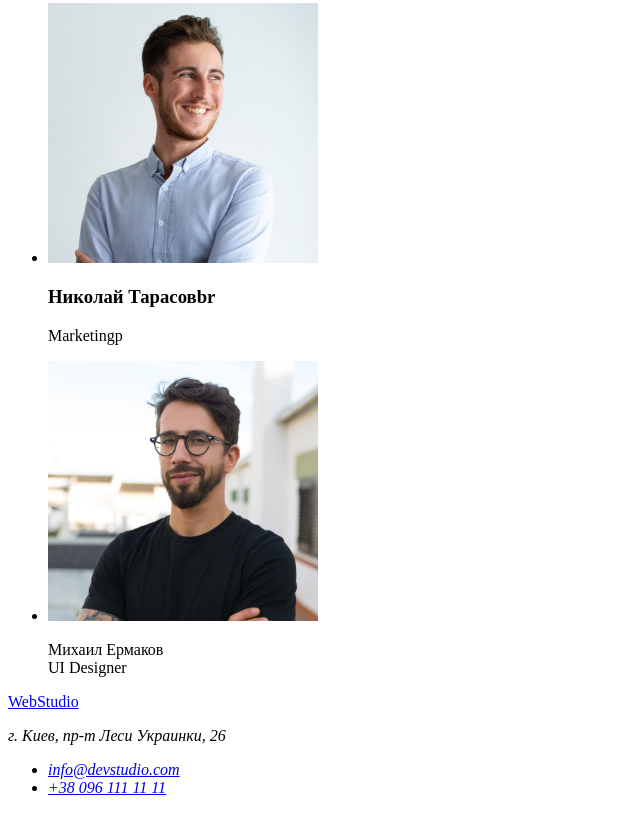
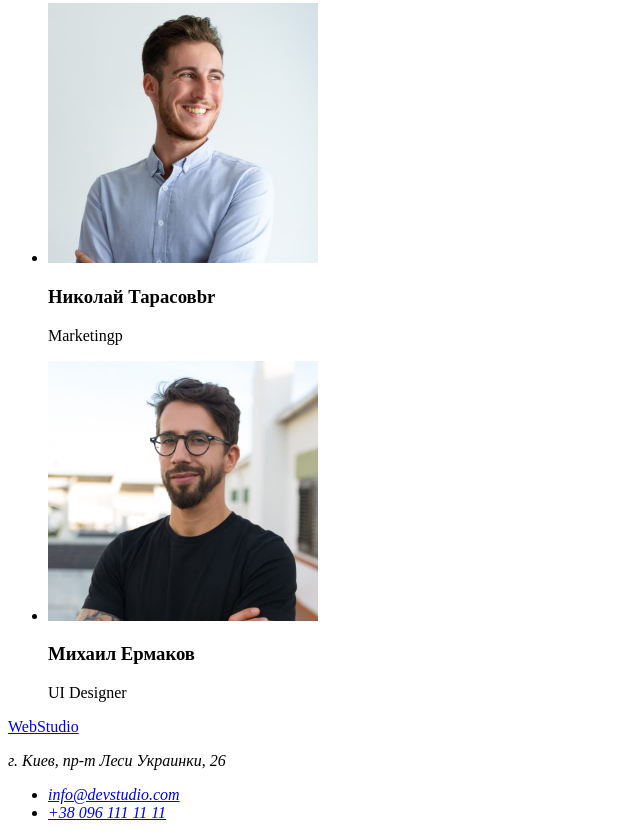
Before and after one commit to AntonPtashynskyi/goit-markup-hw-01, a plain HTML site: page index.html in a window 1280 px wide. Shown: the part 2285-3123 px from the top of the page, without its empty margins (0-640 px from the left). Before the commit the page ends 3098 px from the top, so only its background shows below. Drawn offline with Linux system fonts and the light colour scheme.

Commit message:
Update index.html

```diff
--- a/index.html
+++ b/index.html
@@ -146,7 +146,8 @@
               width="270"
               height="260"
             />
-            <p>Михаил Ермаков <br />UI Designer</p>
+            <h3>Михаил Ермаков</h3>
+            <p>UI Designer</p>
           </li>
         </ul>
       </section>
```
